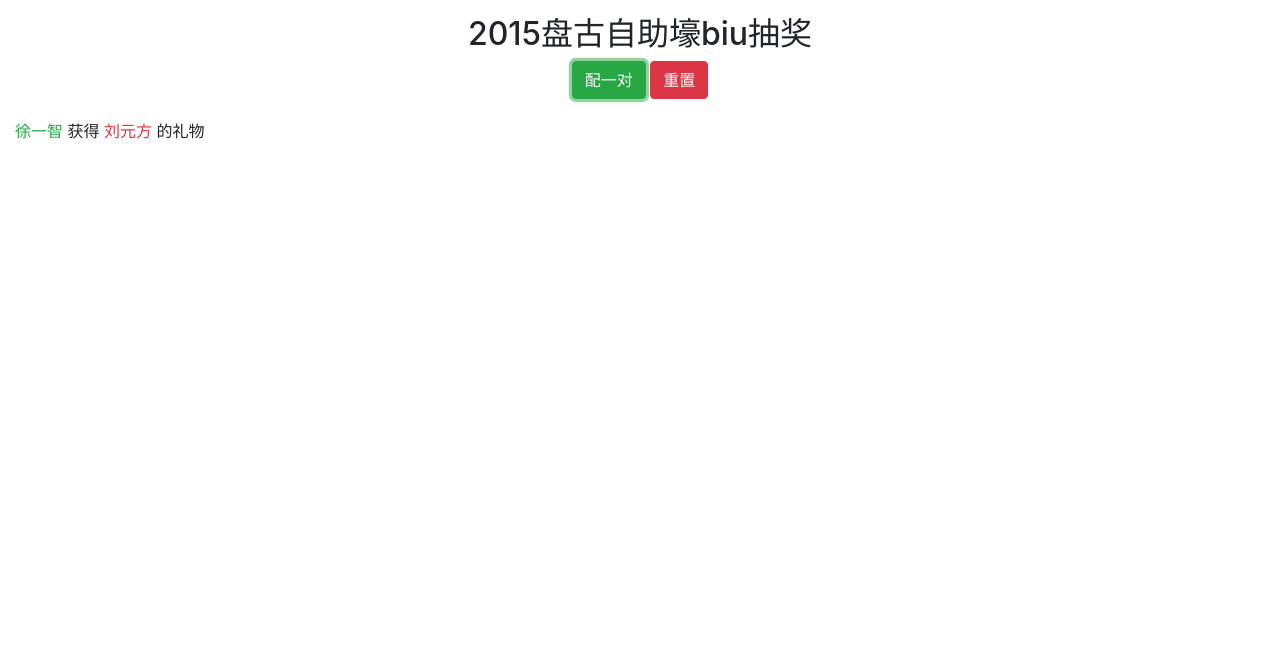
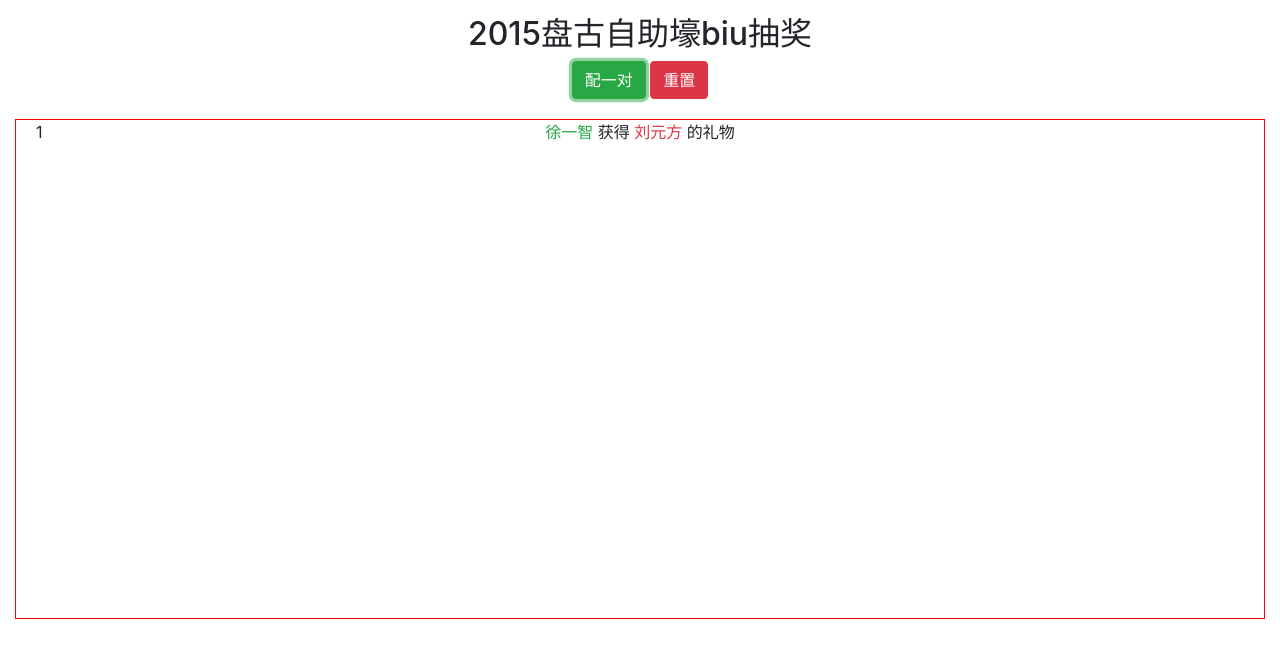
Before and after one commit to jabez128/jabez128.github.io, a website: page archives/choujiang.html in a window 1280 px wide. Both pictures are taken after a click on the button "配一对". Drawn offline with nearby package versions, Linux system fonts and the light colour scheme.

Commit message:
Update choujiang.html

```diff
--- a/archives/choujiang.html
+++ b/archives/choujiang.html
@@ -12,6 +12,19 @@
 	}
 	h2{
 		text-align: center;
+	}
+	p{
+		text-align: center;
+	}
+	.match_result{
+		width: 100%;
+		height: 500px;
+		overflow-y: auto;
+		border: 1px solid red;
+	}
+	.floatleft{
+		position: absolute;
+		margin-left: 20px;
 	}
 	</style>
 </head>
@@ -49,7 +62,8 @@
 					pool2[r] = pool2[0];
 					pool2[0] = tmp;
 				}
-				$(".match_result").append($("<p><span class='text-success'>"+pool1.shift()+"</span> 获得 <span class='text-danger'>"+pool2.shift()+"</span> 的礼物</p>"));
+				$(".match_result").append($("<div style='position:relative;'><span class='floatleft'>"+(23 - pool1.length)+"</span><p><span class='text-success'>"+pool1.shift()+"</span> 获得 <span class='text-danger'>"+pool2.shift()+"</span> 的礼物</p></div>"));
+				$('.match_result').get(0).scrollTop = 10000;
 			}
 		});
 		$(".reset").on("click tap",function(){
```
